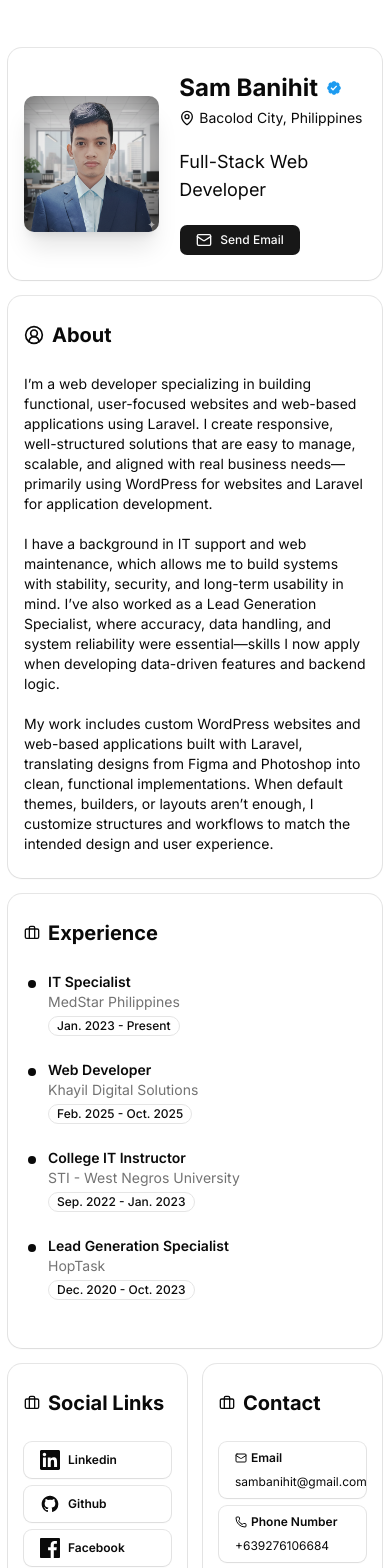
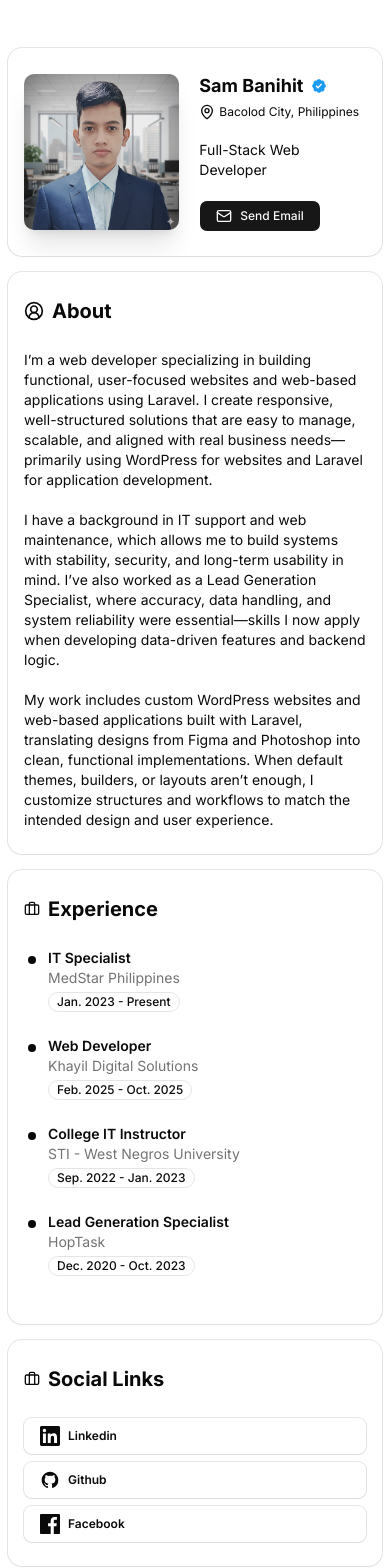
Before and after one commit to sambanihit98/sam-banihit-portfolio-v2, a Next.js app: page / in a window 390 px wide. Shown: the top 1568 px of the page. Built offline with nearby package versions, Linux system fonts and the light colour scheme.

Commit message:
Updated UI

```diff
--- a/components/component-example.tsx
+++ b/components/component-example.tsx
@@ -120,7 +120,7 @@ export function ComponentExample() {
         <Experience />
       </div>
       <div className="grid lg:grid-cols-[1fr_2fr] items-stretch">
-        <div className="flex lg:flex-col">
+        <div className="flex flex-col ">
           <SocialLinks />
           <Contact />
         </div>
@@ -158,7 +158,7 @@ function Header() {
 
   return (
     <Example>
-      <Card className="w-full h-full">
+      <Card className="w-full h-full hover:shadow-md transition-all duration-300">
         <CardContent>
           <div className="flex flex-row items-center gap-5">
             <div>
@@ -173,7 +173,7 @@ function Header() {
             <div className="space-y-5">
               <div className="space-y-1">
                 <div className="flex gap-2 items-center">
-                  <p className="text-2xl font-bold">Sam Banihit</p>
+                  <p className="lg:text-2xl font-bold text-lg">Sam Banihit</p>
                   <svg
                     viewBox="0 0 22 22"
                     xmlns="http://www.w3.org/2000/svg"
@@ -187,14 +187,14 @@ function Header() {
                   </svg>
                 </div>
                 <div>
-                  <p className="flex items-center gap-1">
+                  <p className="flex items-center gap-1 lg:text-md text-xs">
                     <MapPin className="h-4 w-4" />
                     Bacolod City, Philippines
                   </p>
                 </div>
               </div>
               <div>
-                <p className="text-lg">Full-Stack Web Developer</p>
+                <p className="lg:text-lg text-sm">Full-Stack Web Developer</p>
               </div>
               <div className="flex gap-2">
                 <a href="mailto:sambanihit@gmail.com">
@@ -226,7 +226,7 @@ function About() {
 
   return (
     <Example>
-      <Card className="w-full h-full">
+      <Card className="w-full h-full hover:shadow-md transition-all duration-300">
         <CardHeader className="flex flex-row items-center gap-2">
           <CircleUserRound className="h-5 w-5" />
           <CardTitle>About</CardTitle>
@@ -268,7 +268,7 @@ function Experience() {
 
   return (
     <Example>
-      <Card className="w-full h-full">
+      <Card className="w-full h-full hover:shadow-md transition-all duration-300">
         <CardHeader className="flex flex-row items-center gap-2">
           <Briefcase className="h-4 w-4" />
           <CardTitle>Experience</CardTitle>
@@ -299,7 +299,7 @@ function Testimonials() {
 
   return (
     <Example>
-      <Card className="w-full h-full">
+      <Card className="w-full h-full hover:shadow-md transition-all duration-300">
         <CardHeader className="flex flex-row items-center gap-2">
           <CircleUserRound className="h-5 w-5" />
           <CardTitle>Testimonials</CardTitle>
@@ -345,13 +345,13 @@ function Others() {
 
   return (
     <Example>
-      <Card className="w-full h-full">
+      <Card className="w-full h-full hover:shadow-md transition-all duration-300">
         <CardHeader className="flex flex-row items-center gap-2">
           <Briefcase className="h-4 w-4" />
           <CardTitle>Let’s Work Together</CardTitle>
         </CardHeader>
 
-        <CardContent className="relative flex flex-col justify-between h-full">
+        <CardContent className="relative flex flex-col justify-between h-full gap-4">
           <div>
             <p>
               If you're a business seeking to establish a web presence or an
@@ -378,7 +378,7 @@ function TechStack() {
 
   return (
     <Example>
-      <Card className="w-full h-full">
+      <Card className="w-full h-full hover:shadow-md transition-all duration-300">
         <CardHeader className="flex flex-row items-center gap-2">
           <Briefcase className="h-4 w-4" />
           <CardTitle>Tech Stack</CardTitle>
@@ -458,7 +458,7 @@ function SocialLinks() {
 
   return (
     <Example>
-      <Card className="w-full h-full">
+      <Card className="w-full h-full hover:shadow-md transition-all duration-300">
         <CardHeader className="flex flex-row items-center gap-2">
           <Briefcase className="h-4 w-4" />
           <CardTitle>Social Links</CardTitle>
@@ -539,7 +539,7 @@ function Contact() {
 
   return (
     <Example>
-      <Card className="w-full h-full">
+      <Card className="w-full h-full hover:shadow-md transition-all duration-300">
         <CardHeader className="flex flex-row items-center gap-2">
           <Briefcase className="h-4 w-4" />
           <CardTitle>Contact</CardTitle>
@@ -588,7 +588,7 @@ function RecentProjects() {
 
   return (
     <Example>
-      <Card className="w-full h-full">
+      <Card className="w-full h-full hover:shadow-md transition-all duration-300">
         <CardHeader className="flex flex-row items-center gap-2">
           <Briefcase className="h-4 w-4" />
           <CardTitle>Recent Projects</CardTitle>
```
